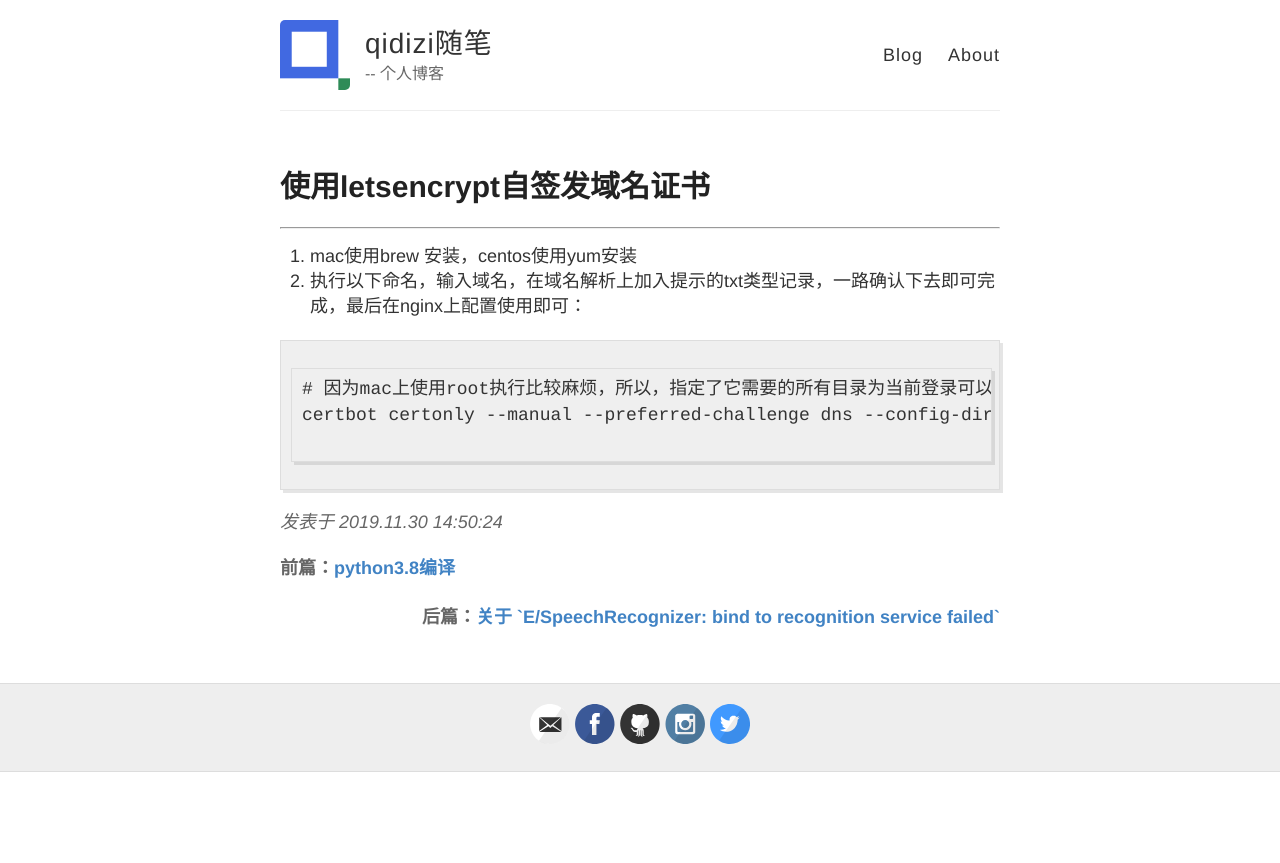
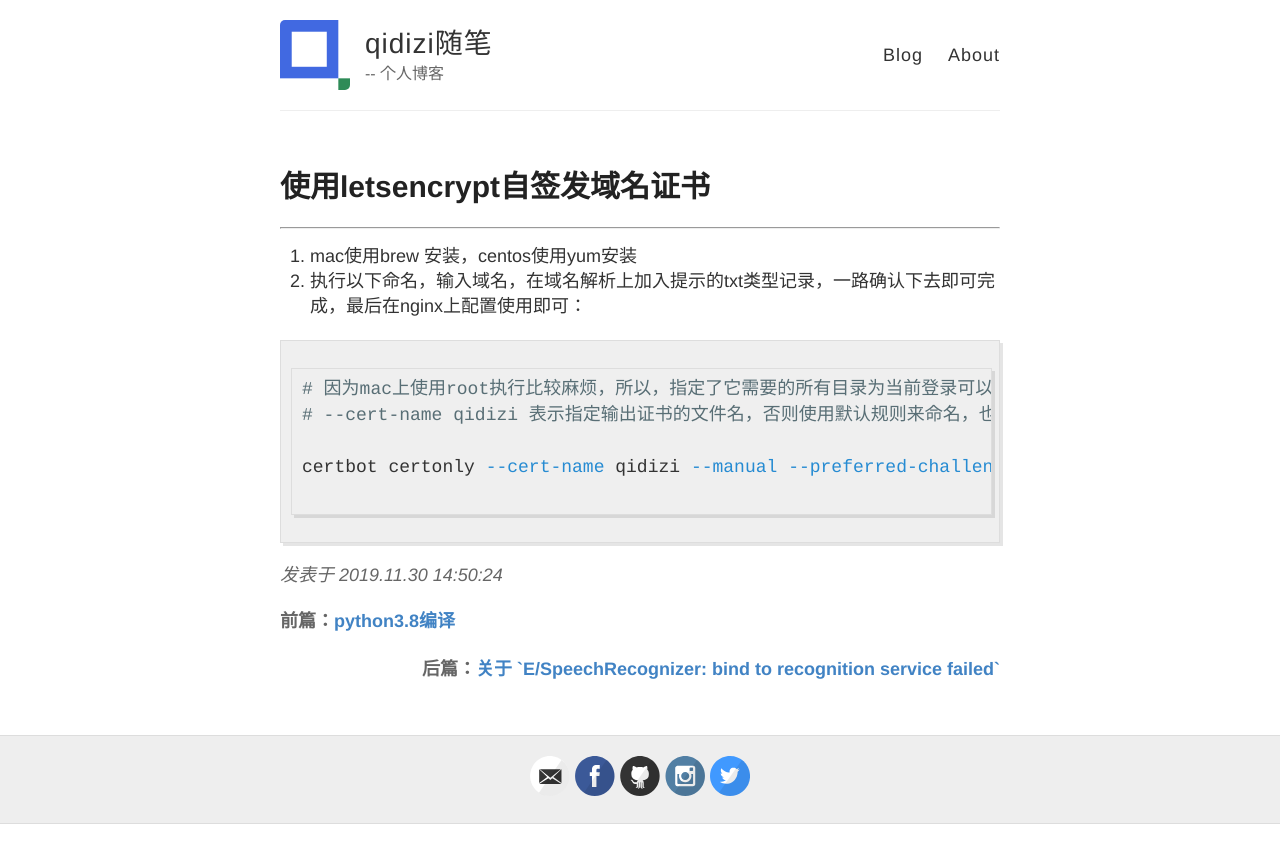
Before and after one commit to qidizi/qidizi.github.io, a Jekyll site: the page built from _posts/2019-11-30-letsencrypt-签发-域名-证书.md, in a window 1280 px wide. Shown: the top 863 px of the page. Built offline with Jekyll 4.4.1, drawn with Linux system fonts in a browser that asks for light colours.

Commit message:
修改指令

````diff
--- a/_posts/2019-11-30-letsencrypt-签发-域名-证书.md
+++ b/_posts/2019-11-30-letsencrypt-签发-域名-证书.md
@@ -10,8 +10,10 @@ tags: [LetsEncrypt, ssl, https, 证书]
 1. mac使用brew 安装，centos使用yum安装
 1. 执行以下命名，输入域名，在域名解析上加入提示的txt类型记录，一路确认下去即可完成，最后在nginx上配置使用即可：
 
-```
+```bash
 # 因为mac上使用root执行比较麻烦，所以，指定了它需要的所有目录为当前登录可以写入目录，省去要切换到root的麻烦操作
-certbot certonly --manual --preferred-challenge dns --config-dir /usr/local/etc/letsencrypt --work-dir /usr/local/etc/letsencrypt --logs-dir /usr/local/var/log/
+# --cert-name qidizi 表示指定输出证书的文件名，否则使用默认规则来命名，也可以看成把所有域名/证书放在一个文件中
+
+certbot certonly --cert-name qidizi --manual --preferred-challenge dns --config-dir /usr/local/etc/letsencrypt --work-dir /usr/local/etc/letsencrypt --logs-dir /usr/local/var/log/
 
 ```
````
